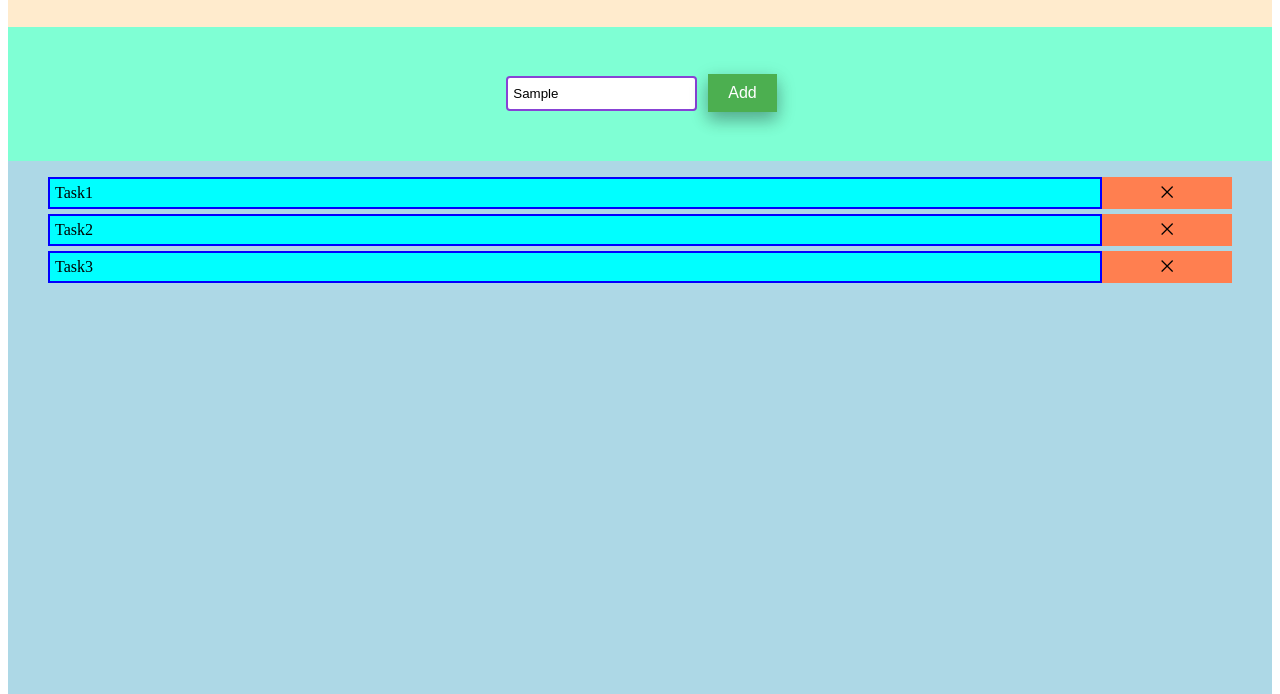
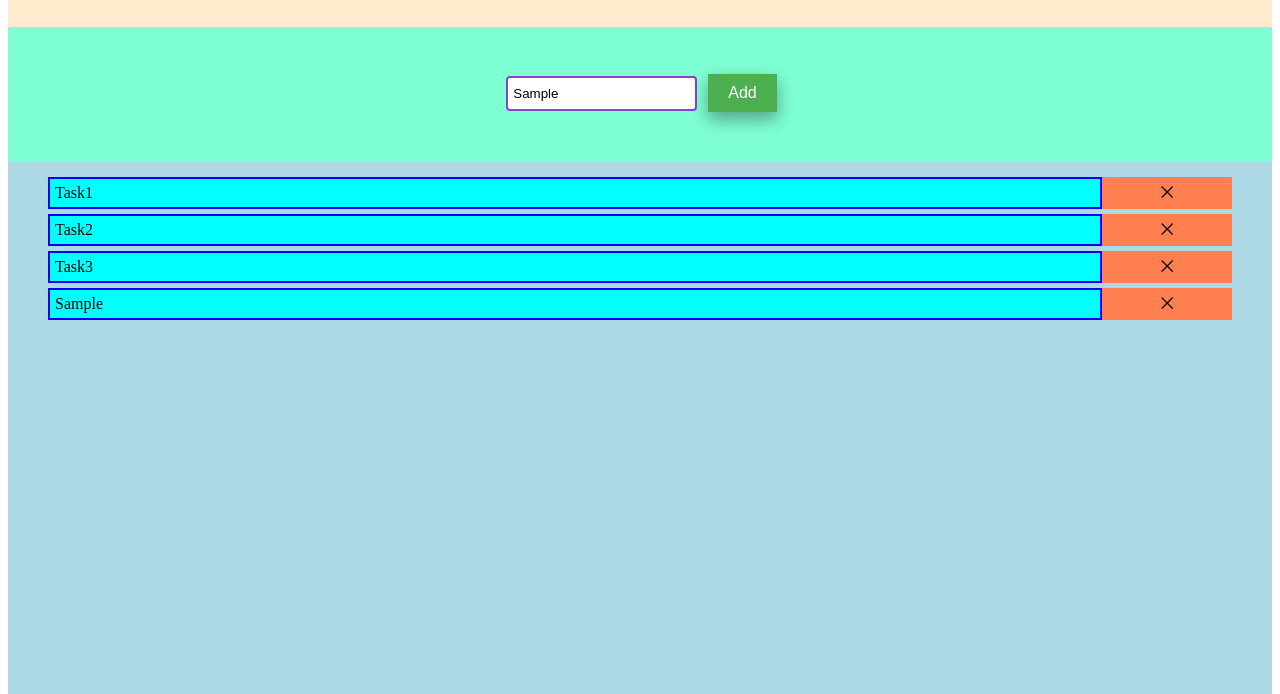
Before and after one commit to mandanakhademi/ToDo-List, a plain HTML site: page index.html in a window 1280 px wide. Both pictures are taken after typing "Sample" into the empty fields and a click on the button "Add". Shown: the part 114-808 px from the top of the page. Drawn offline with Linux system fonts and the light colour scheme.

Commit message:
add functionality to add tasks

```diff
--- a/index.html
+++ b/index.html
@@ -3,6 +3,8 @@
 <head>
 <title>ToDo-List</title>
 <link rel="stylesheet" type="text/css" href="style.css">
+<script src="javascript.js"></script>
+
 </head>
 <body>
 
@@ -14,12 +16,12 @@
         <div class="add-list">
             <div>
                 <input class="input-task" type="text" placeholder="add a task">
-                <button class="add-button" >Add</button>
+                <button class="add-button" onclick="addTask()" >Add</button>
             </div>
         </div>
 
         <div class="task-list">
-            <ul>
+            <ul id="list">
                 <li>
                     <div>Task1</div>
                     <span>&#x2A09;</span>
--- /dev/null
+++ b/javascript.js
@@ -0,0 +1,26 @@
+addTask = function(){
+    let tasks = document.getElementsByClassName('input-task');
+
+    if(tasks[0].value == ""){
+        alert("please enter a task.");
+    }else{
+        addToList(tasks[0].value);
+    }
+}
+
+addToList = function(task){
+    let listItem = document.createElement('li');
+    let div = document.createElement('div');
+    let span = document.createElement('span');
+
+    div.appendChild(document.createTextNode(task));
+    span.appendChild(document.createTextNode('\u2A09'));
+    listItem.appendChild(div);
+    listItem.appendChild(span);
+
+    let list = document.getElementById("list");
+
+    list.appendChild(listItem);
+
+
+}
```
